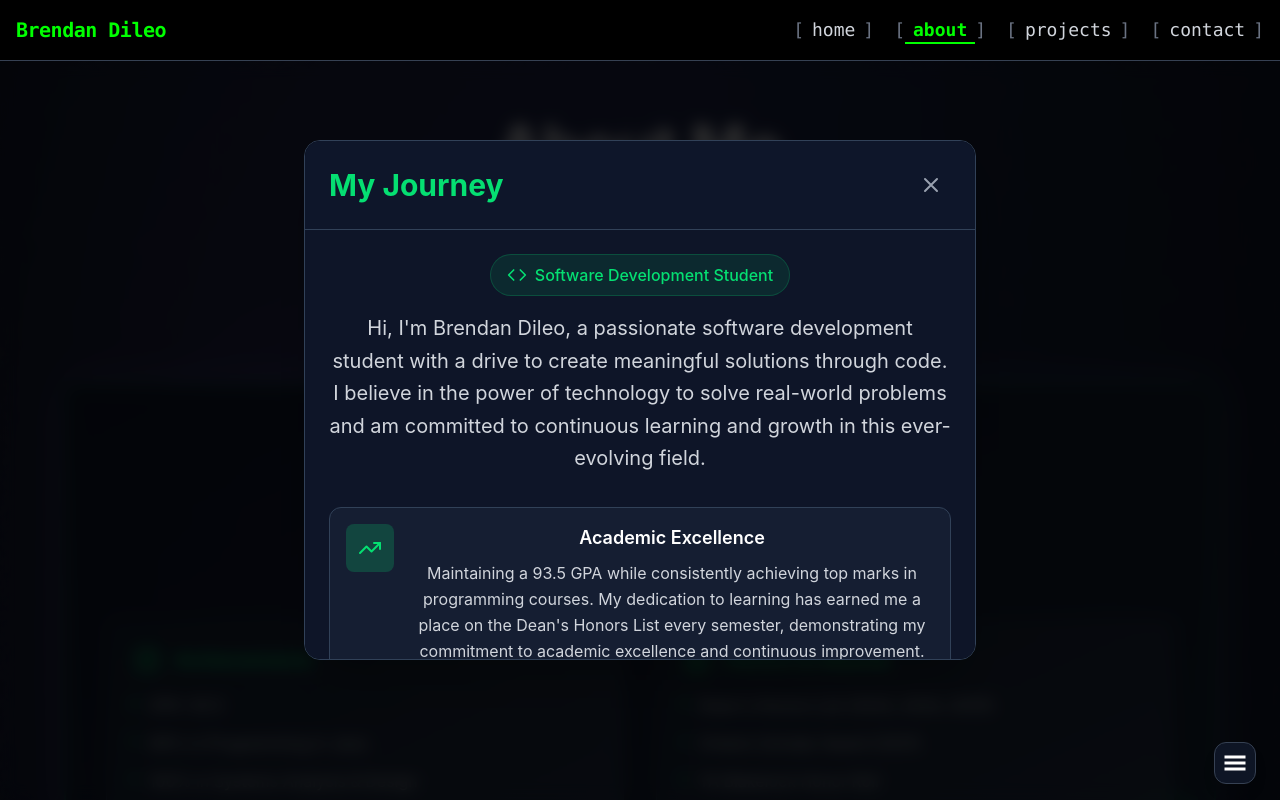
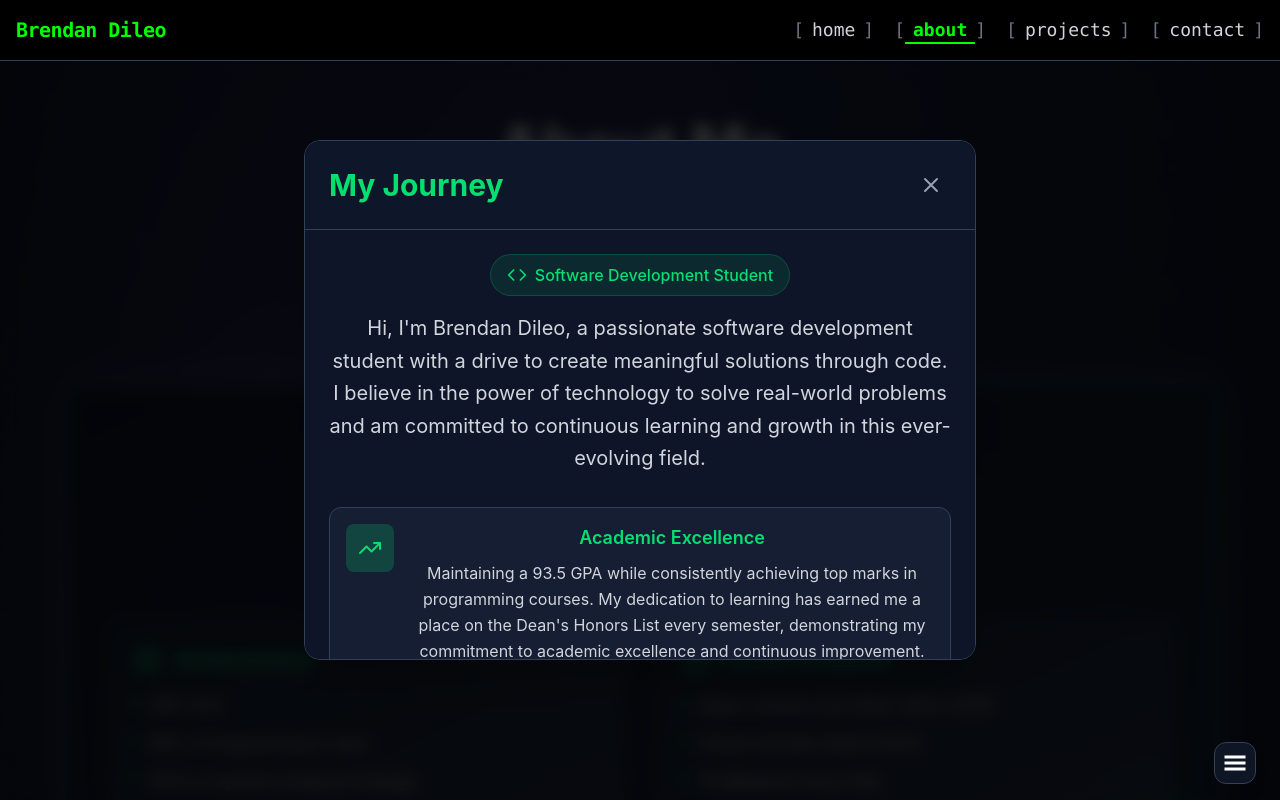
Before and after one commit to brendanddev/brendans-website, a React (Vite) app in the folder frontend/: page /about in a window 1280 px wide. Both pictures are taken after a click on the button "Read My Story". Shown: the top 800 px of the page. Built offline with nearby package versions, Linux system fonts and the light colour scheme.

Commit message:
Update story modal header colors

```diff
--- a/frontend/src/components/About/StoryModal.jsx
+++ b/frontend/src/components/About/StoryModal.jsx
@@ -91,7 +91,7 @@ const StoryModal = ({ isOpen, onClose }) => {
                     <Icon className={`w-4 h-4 sm:w-6 sm:h-6 ${textColor}`} />
                   </div>
                   <div>
-                    <h3 className="text-base sm:text-lg font-semibold text-white mb-1 sm:mb-2">{section.title}</h3>
+                    <h3 className={`text-base sm:text-lg font-semibold ${textColor} mb-1 sm:mb-2`}>{section.title}</h3>
                     <p className="text-sm sm:text-base text-gray-300 leading-relaxed">{section.content}</p>
                   </div>
                 </motion.div>
```
